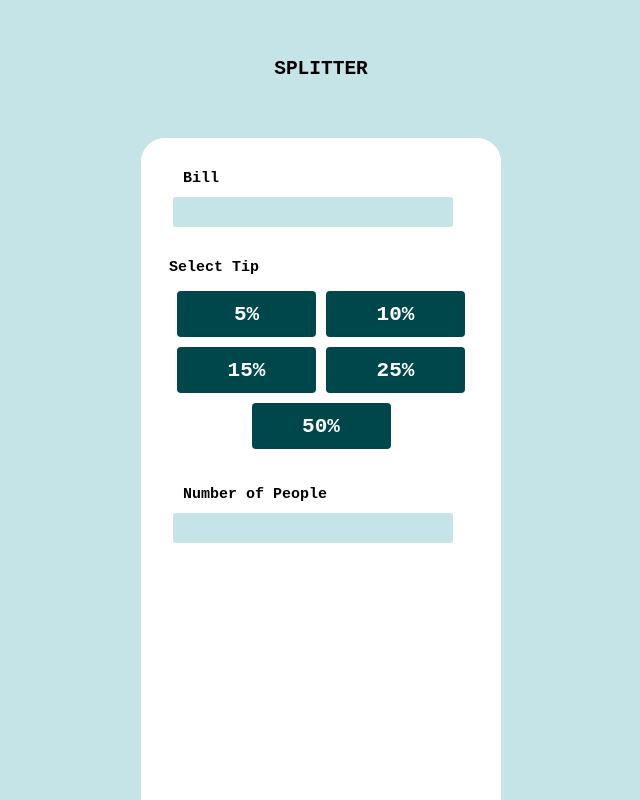
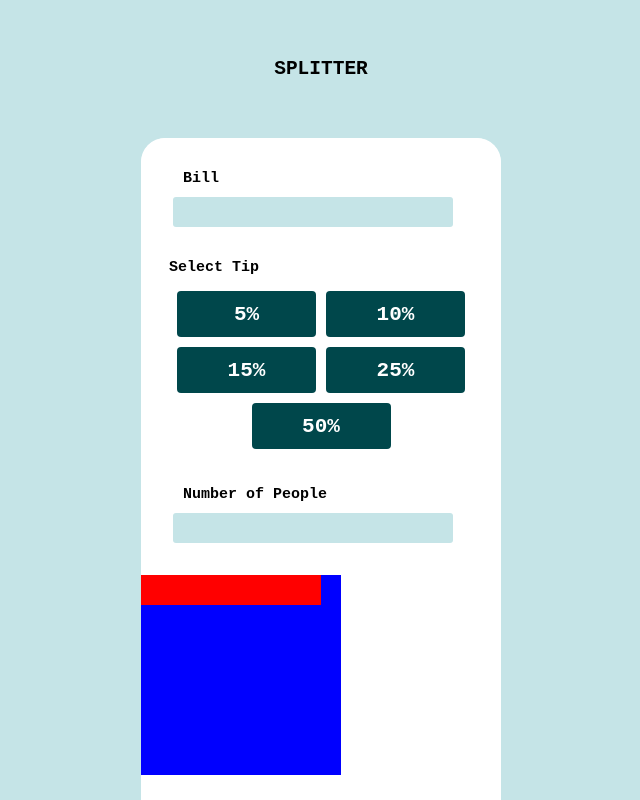
Before and after one commit to dragonfire124/reactcalc, a React app: page / in a window 1280 px wide. Shown: the top 800 px of the page, without its empty margins (319-959 px from the left). Built offline with nearby package versions, Linux system fonts and the light colour scheme.

Commit message:
2 files modified

```diff
--- a/src/App.jsx
+++ b/src/App.jsx
@@ -39,6 +39,7 @@ export default function App() {
               <Tips />
               <GeneralInput label="Number of People" icon="dolar" />
             </FormTips>
+            <Result></Result>
           </Calculator>
         </div>
       </div>
--- a/src/components/Result/Result.scss
+++ b/src/components/Result/Result.scss
@@ -3,3 +3,9 @@
   width: 200px;
   height: 200px;
 }
+
+.Result-container {
+  background-color: red;
+  width: 90%;
+  height: 30px;
+}
```
